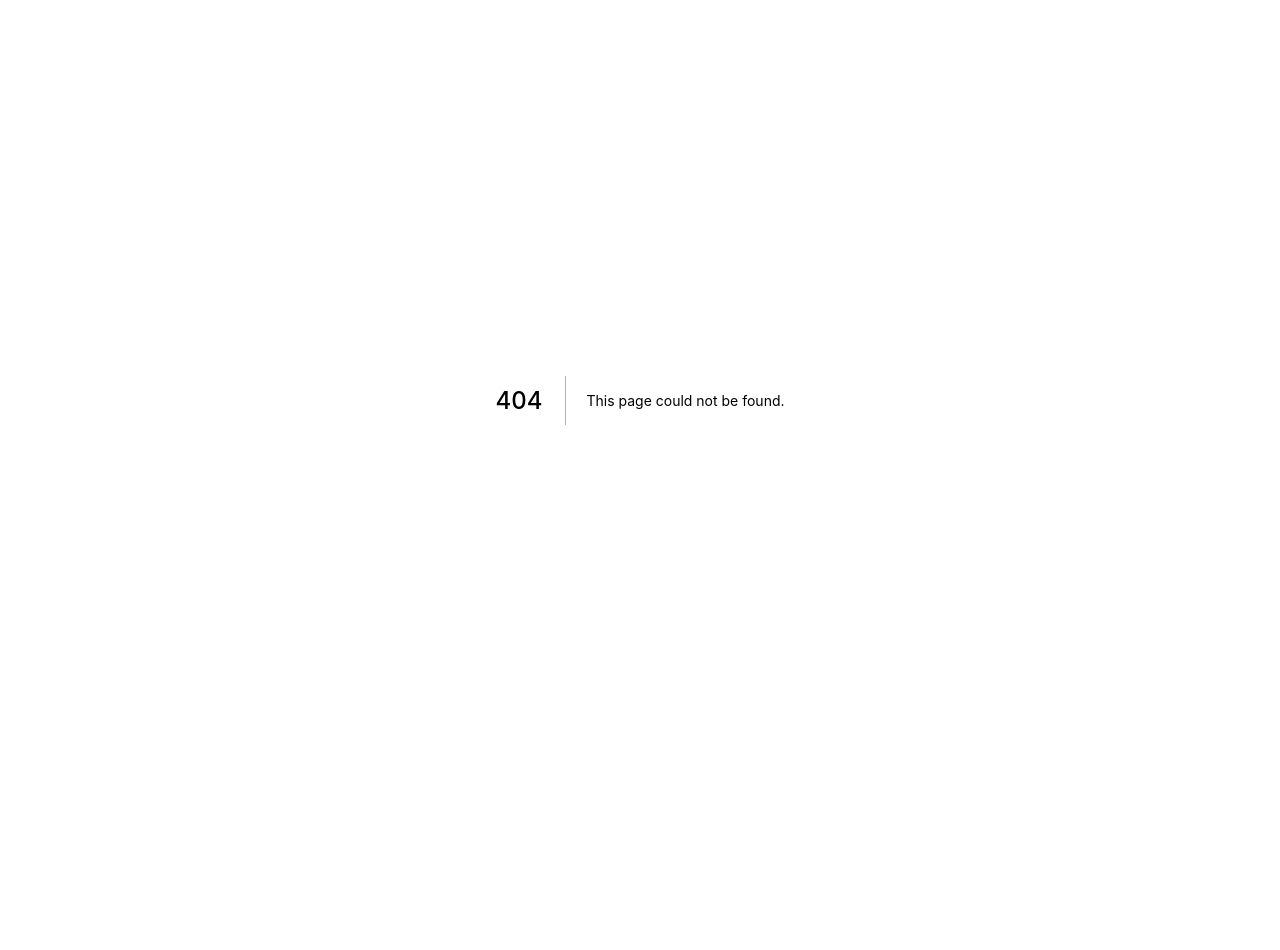
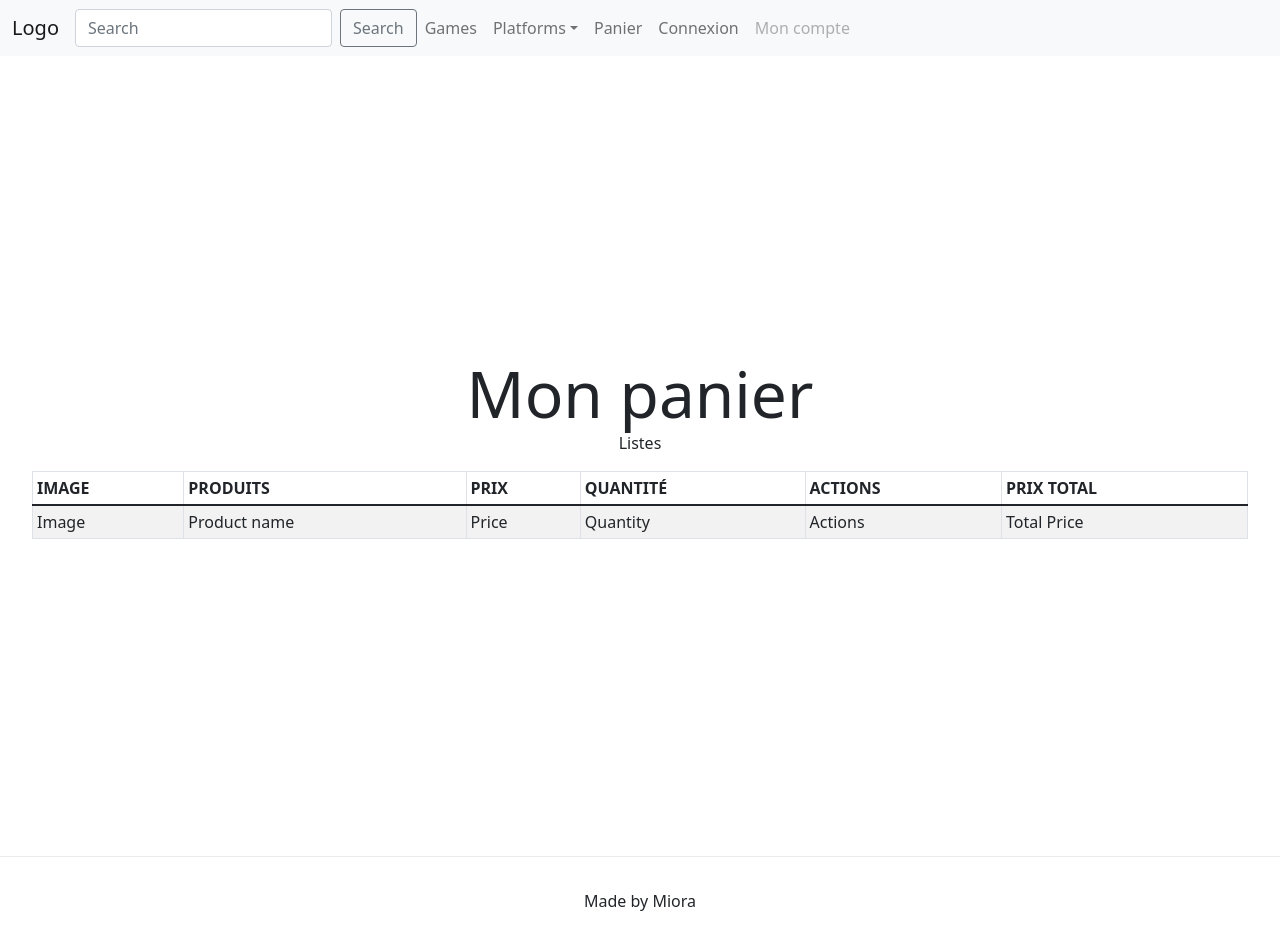
Before and after one commit to Miora-RAK/Game-Catalogue-with-NextJS, a Next.js app: page /cartList in a window 1280 px wide. Before the commit this address had no page. Shown: the top 950 px of the page. Before the commit the page ends 800 px from the top, so only its background shows below. Built offline with nearby package versions, Linux system fonts and the light colour scheme; no server answers.

Commit message:
add cartList and cart components

```diff
--- a/components/Layout.tsx
+++ b/components/Layout.tsx
@@ -45,7 +45,7 @@ const Layout: React.FC = ({ children }) => {
                   <NavDropdown.Divider />
                   <NavDropdown.Item href="#action5">Platform3</NavDropdown.Item>
                 </NavDropdown>
-                <Nav.Link href="/cart">Panier</Nav.Link>
+                <Nav.Link href="/cartList">Panier</Nav.Link>
                 {!isLoading &&
                   (user ? (
                     <>
--- a/components/cart.tsx
+++ b/components/cart.tsx
@@ -1,15 +1,7 @@
 import React from "react";
 import styles from "../styles/Home.module.css";
-import {
-  Navbar,
-  Container,
-  Nav,
-  NavDropdown,
-  Form,
-  FormControl,
-  Button,
-} from "react-bootstrap";
 import { useUser } from "@auth0/nextjs-auth0";
+import Layout from "./Layout";
 
 const Cart: React.FC = ({ children }) => {
   const { user, error, isLoading } = useUser();
@@ -18,58 +10,14 @@ const Cart: React.FC = ({ children }) => {
   if (error) return <div>{error.message}</div>;
   return (
     <>
-      <header>
-        <Navbar bg="light" expand="lg">
-          <Container fluid>
-            <Navbar.Brand href="/">Logo</Navbar.Brand>
-            <Navbar.Toggle aria-controls="navbarScroll" />
-            <Navbar.Collapse id="navbarScroll">
-              <Form className="d-flex">
-                <FormControl
-                  type="search"
-                  placeholder="Search"
-                  className="me-2"
-                  aria-label="Search"
-                />
-                <Button variant="outline-secondary">Search</Button>
-              </Form>
-              <Nav
-                className="me-auto my-2 my-lg-0"
-                style={{ maxHeight: "100px" }}
-                navbarScroll
-              >
-                <Nav.Link href="/games">Games</Nav.Link>
-                <NavDropdown title="Platforms" id="navbarScrollingDropdown">
-                  <NavDropdown.Item href="#action3">Platform1</NavDropdown.Item>
-                  <NavDropdown.Item href="#action4">Platform2</NavDropdown.Item>
-                  <NavDropdown.Divider />
-                  <NavDropdown.Item href="#action5">Platform3</NavDropdown.Item>
-                </NavDropdown>
-                <Nav.Link href="/cart">Panier</Nav.Link>
-                {!isLoading &&
-                  (user ? (
-                    <>
-                      <Nav.Link href="/account">Mon compte</Nav.Link>
-                      <Nav.Link href="/private">Promotions</Nav.Link>
-                      <Nav.Link href="/api/auth/logout">Déconnexion</Nav.Link>
-                    </>
-                  ) : (
-                    <>
-                      <Nav.Link href="/api/auth/login">Connexion</Nav.Link>
-                      <Nav.Link href="/account" disabled>
-                        Mon compte
-                      </Nav.Link>
-                    </>
-                  ))}
-              </Nav>
-            </Navbar.Collapse>
-          </Container>
-        </Navbar>
-        <div> {children}</div>
-        <footer className={styles.footer}>
-          <p>Made by Miora</p>
-        </footer>
-      </header>
+      <tr>
+        <td>Image</td>
+        <td>Product name</td>
+        <td>Price</td>
+        <td>Quantity</td>
+        <td>Actions</td>
+        <td>Total Price</td>
+      </tr>
     </>
   );
 };
--- /dev/null
+++ b/pages/cartList/index.tsx
@@ -0,0 +1,35 @@
+import styles from "../../styles/Home.module.css";
+import Layout from "../../components/Layout";
+import { withPageAuthRequired } from "@auth0/nextjs-auth0";
+import Cart from "../../components/cart";
+import { Table } from "react-bootstrap";
+
+const CartList: React.FC = () => {
+  return (
+    <div className={styles.container}>
+      <Layout>
+        <main className={styles.main} style={{ padding: "2rem" }}>
+          <h1 className={styles.title}>Mon panier</h1>
+          <p className={styles.grid}> Listes</p>
+          <Table striped bordered hover size="sm" style={{ padding: "3rem" }}>
+            <thead>
+              <tr>
+                <th>IMAGE</th>
+                <th>PRODUITS</th>
+                <th>PRIX</th>
+                <th>QUANTITÉ</th>
+                <th>ACTIONS</th>
+                <th>PRIX TOTAL</th>
+              </tr>
+            </thead>
+            <tbody>
+              <Cart />
+            </tbody>
+          </Table>
+        </main>
+      </Layout>
+    </div>
+  );
+};
+
+export default CartList;
--- a/pages/games/[game_slug]/index.tsx
+++ b/pages/games/[game_slug]/index.tsx
@@ -16,9 +16,6 @@ export const getServerSideProps: GetServerSideProps = async (context) => {
   const gamesParse = JSON.parse(gamesStringinfy);
   const slug = await context.params?.game_slug;
   const gameDetails = gamesParse.filter((game: any) => slug === game.slug);
-
-  console.log(slug);
-  console.log(gameDetails);
 
   return {
     props: {
```
Also changed, not shown: pages/cart/index.tsx (deleted, +0 -18 lines).
